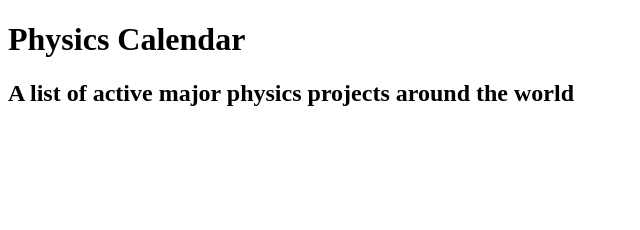
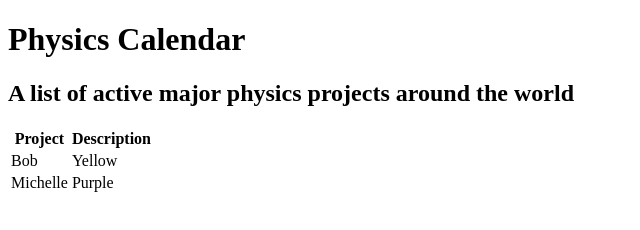
Before and after one commit to WSLockhart/phys_calendar, a plain HTML site: page index.html in a window 1280 px wide. Shown: the whole page, without its empty margins (0-640 px from the left). Drawn offline with Linux system fonts and the light colour scheme.

Commit message:
Update index.html

```diff
--- a/index.html
+++ b/index.html
@@ -5,4 +5,19 @@
 <h1>Physics Calendar</h1>
 <h2>A list of active major physics projects around the world</h2>
 
+<table>
+  <tr>
+    <th>Project</th>
+    <th>Description</th>
+  </tr>
+  <tr>
+    <td>Bob</td>
+    <td>Yellow</td>
+  </tr>
+  <tr>
+    <td>Michelle</td>
+    <td>Purple</td>
+  </tr> </table>
+
+
 </body>
```
